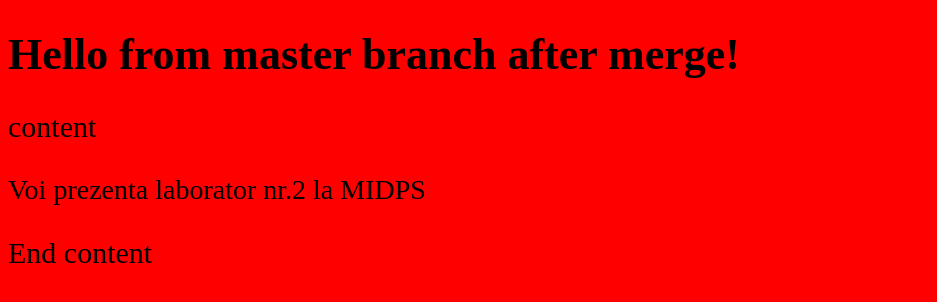
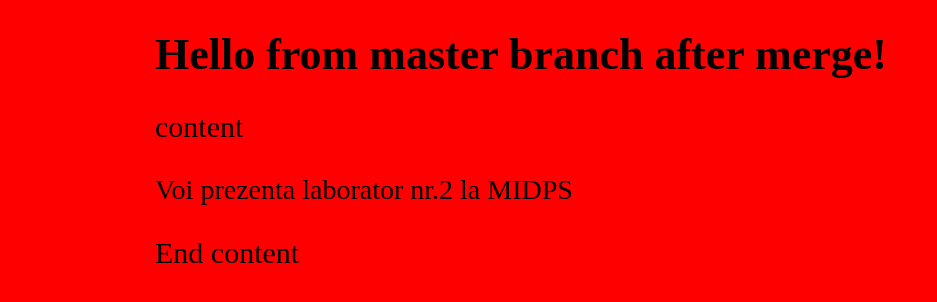
Before and after one commit to VladislavMorozan/Advanced, a plain HTML site: page index.html in a window 1280 px wide. Shown: the whole page, without its empty margins (0-937 px from the left). Drawn offline with Linux system fonts and the light colour scheme.

Commit message:
set bdy width

```diff
--- a/style.css
+++ b/style.css
@@ -1,5 +1,7 @@
 body{
 	background: red;
+	width: 970px;
+	margin: 0 auto;
 }
 h1{
 	font-size: 44px;
```
